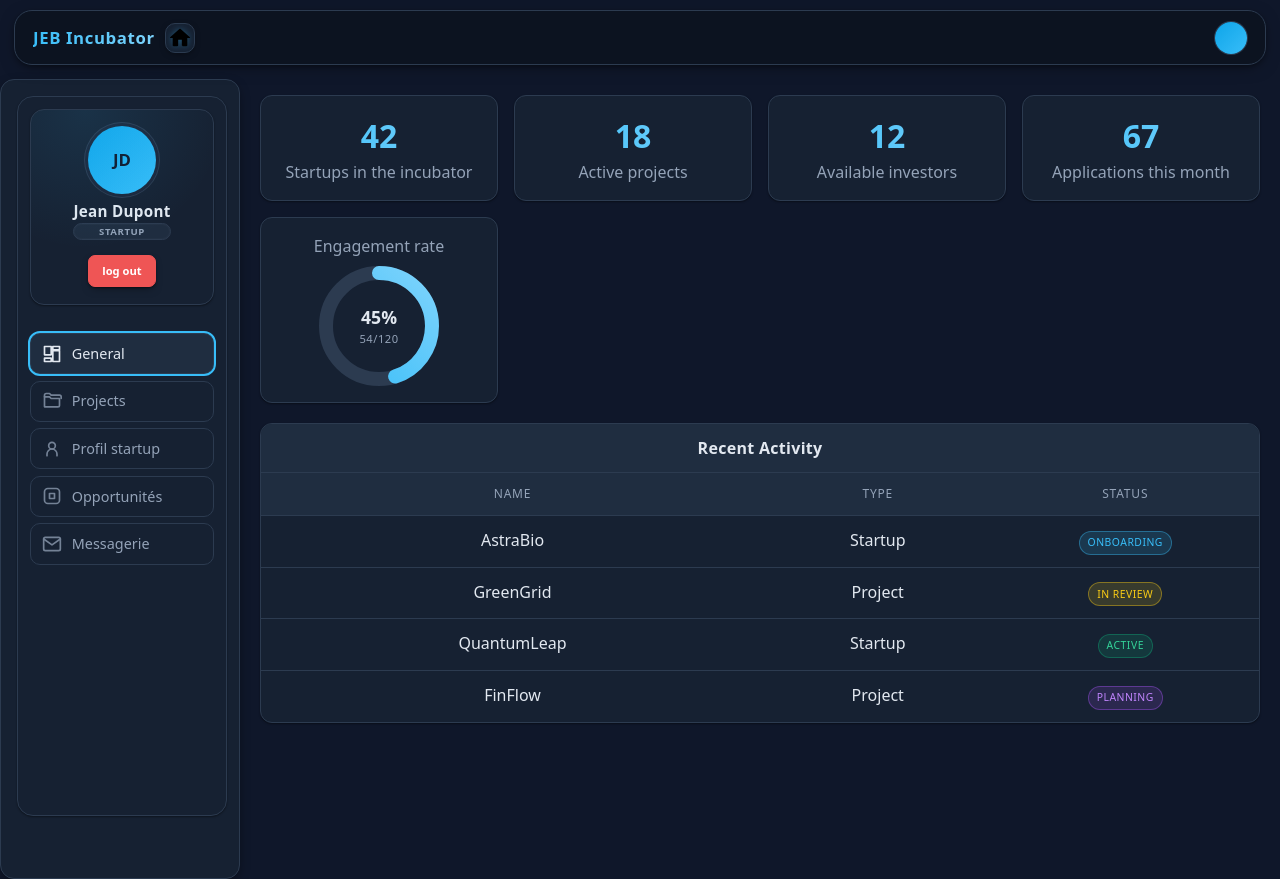
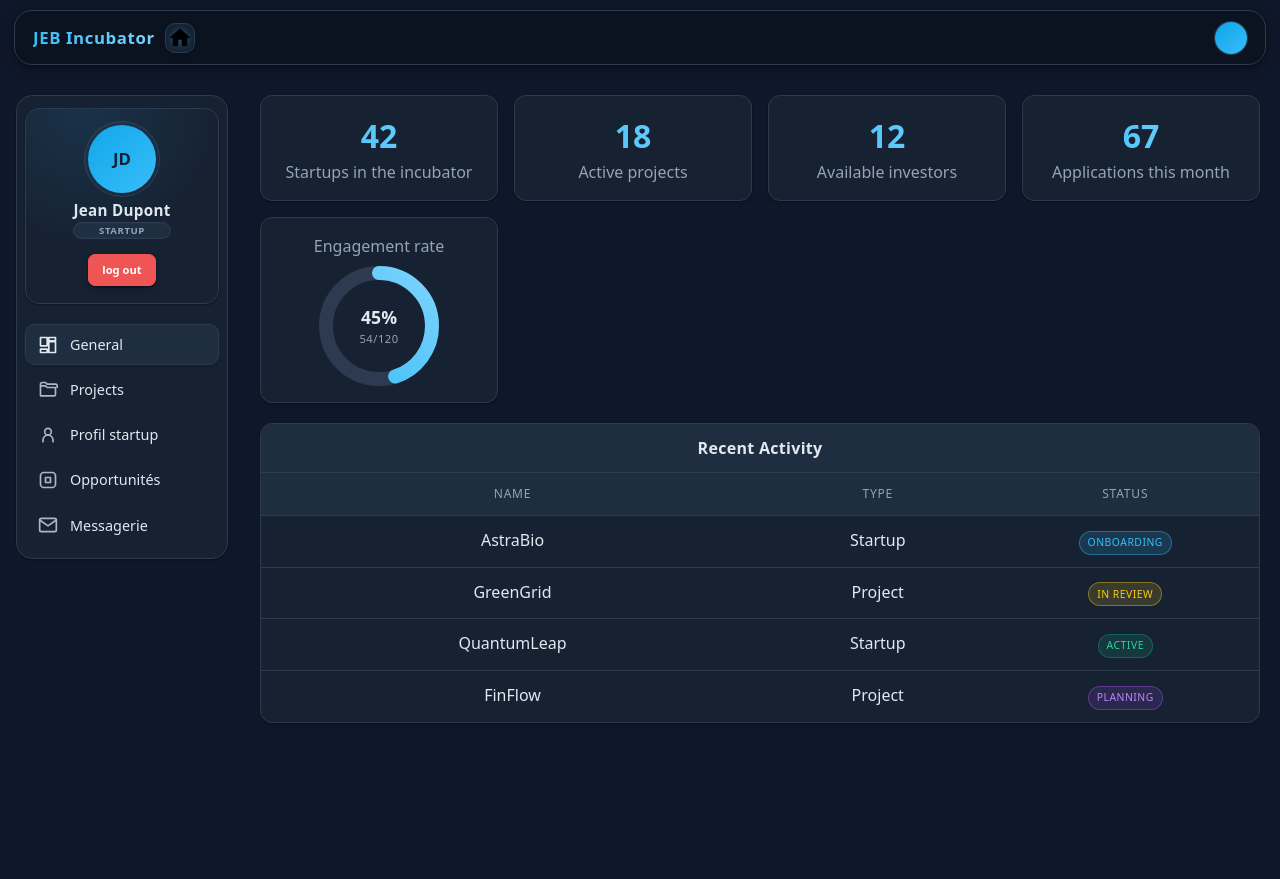
Before and after one commit to Aincrad-Flux/NextRise, a React (Vite) app in the folder frontend/: page /startup in a window 1280 px wide. After the commit the page ends 810 px from the top, so only its background shows below. Built offline with nearby package versions, Linux system fonts and the light colour scheme.

Commit message:
[refactor] consolidate sidebar and dashboard layout styles into Home.css for consistency

```diff
--- a/frontend/src/pages/Home.css
+++ b/frontend/src/pages/Home.css
@@ -45,8 +45,9 @@
 .layout .home-main { flex: 1 1 auto; width: 100%; }
 
 /* Sidebar */
-.sidebar { width: 240px; flex-shrink: 0; padding: 1rem 0.75rem 1.5rem 1rem; display: flex; min-height: 100vh; }
-.sidebar-inner { background: var(--color-surface); border: 1px solid var(--color-border); border-radius: 16px; padding: 0.75rem 0.5rem; display: flex; flex-direction: column; gap: 0.25rem; width: 100%; height: calc(100vh - 5rem); position: sticky; top: 4.25rem; overflow-y: auto; box-sizing: border-box; box-shadow: var(--shadow-sm); }
+.sidebar { width: 240px; flex-shrink: 0; padding: 1rem 0.75rem 1.5rem 1rem; display: flex; }
+/* Stick within viewport: max-height = 100vh - sticky top - outer paddings */
+.sidebar-inner { background: var(--color-surface); border: 1px solid var(--color-border); border-radius: 16px; padding: 0.75rem 0.5rem; display: flex; flex-direction: column; gap: 0.25rem; width: 100%; max-height: calc(100vh - 4.25rem - 1rem - 1.5rem); position: sticky; top: 4.25rem; overflow-y: auto; box-sizing: border-box; box-shadow: var(--shadow-sm); }
 .sidebar-nav { display: flex; flex-direction: column; gap: 0.25rem; }
 .nav-item { display: flex; align-items: center; gap: 0.75rem; background: transparent; border: 1px solid transparent; border-radius: 10px; padding: 0.55rem 0.75rem; font-size: 0.9rem; text-align: left; cursor: pointer; color: var(--color-text); transition: background .15s, border-color .15s, color .15s; }
 .nav-item:hover { background: var(--color-surface-alt); }
--- a/frontend/src/pages/Projects.css
+++ b/frontend/src/pages/Projects.css
@@ -260,18 +260,7 @@
     border: 1px solid #ccc;
 }
 
-/* === Layout commun startup (dashboard + sidebar) === */
-.dashboard-container { display: flex; gap: 1rem; padding: 1rem; align-items: flex-start; }
-.sidebar { min-width: 240px; background: var(--color-surface); border: 1px solid var(--color-border); border-radius: var(--radius-lg); box-shadow: var(--shadow-md); }
-.sidebar-inner { padding: 0.75rem; display: flex; flex-direction: column; gap: 0.75rem; }
-.sidebar-nav { display: flex; flex-direction: column; gap: 0.4rem; }
-.nav-item { display: flex; align-items: center; gap: 0.6rem; width: 100%; text-align: left; padding: 0.55rem 0.7rem; background: var(--color-surface); color: var(--color-text-muted); border: 1px solid var(--color-border); border-radius: var(--radius-md); cursor: pointer; transition: background .15s, color .15s, border-color .15s; }
-.nav-item:hover { background: var(--color-surface-alt); color: var(--color-text); }
-.nav-item.active { outline: 2px solid var(--color-accent); color: var(--color-text); }
-.nav-icon { width: 20px; height: 20px; }
-
-.dashboard-content { flex: 1; background: var(--color-surface); border: 1px solid var(--color-border); border-radius: var(--radius-lg); box-shadow: var(--shadow-md); padding: 1rem; text-align: left; }
-.dashboard-content h2, .dashboard-content h3 { color: var(--color-text); margin-bottom: 0.75rem; }
+/* Sidebar and dashboard layout styles are defined in Home.css for consistency across startup pages. */
 
 /* === Formulaire générique === */
 .project-form { display: grid; grid-template-columns: repeat(auto-fit, minmax(220px, 1fr)); gap: 0.75rem; margin-top: 0.5rem; }
```
